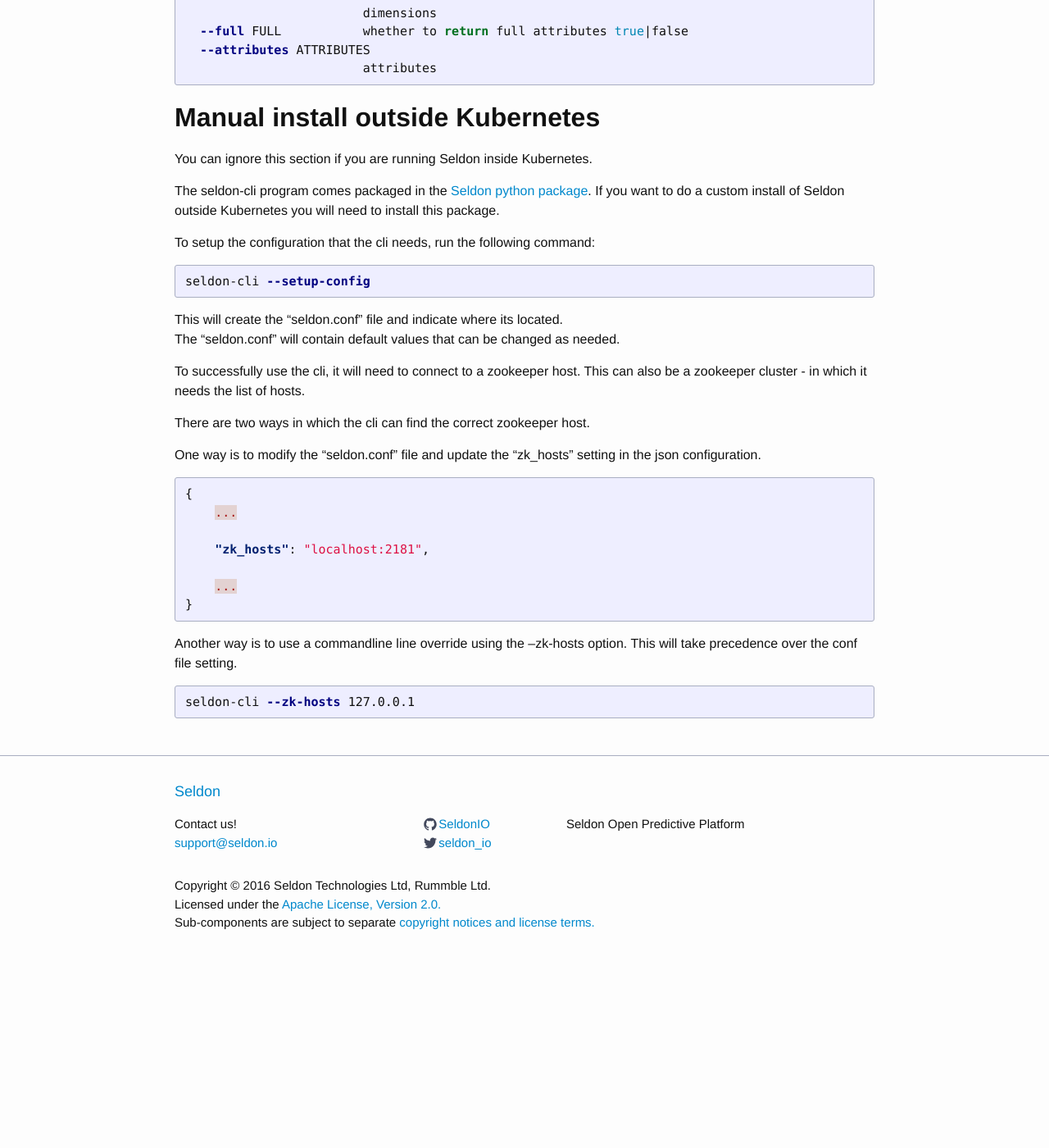
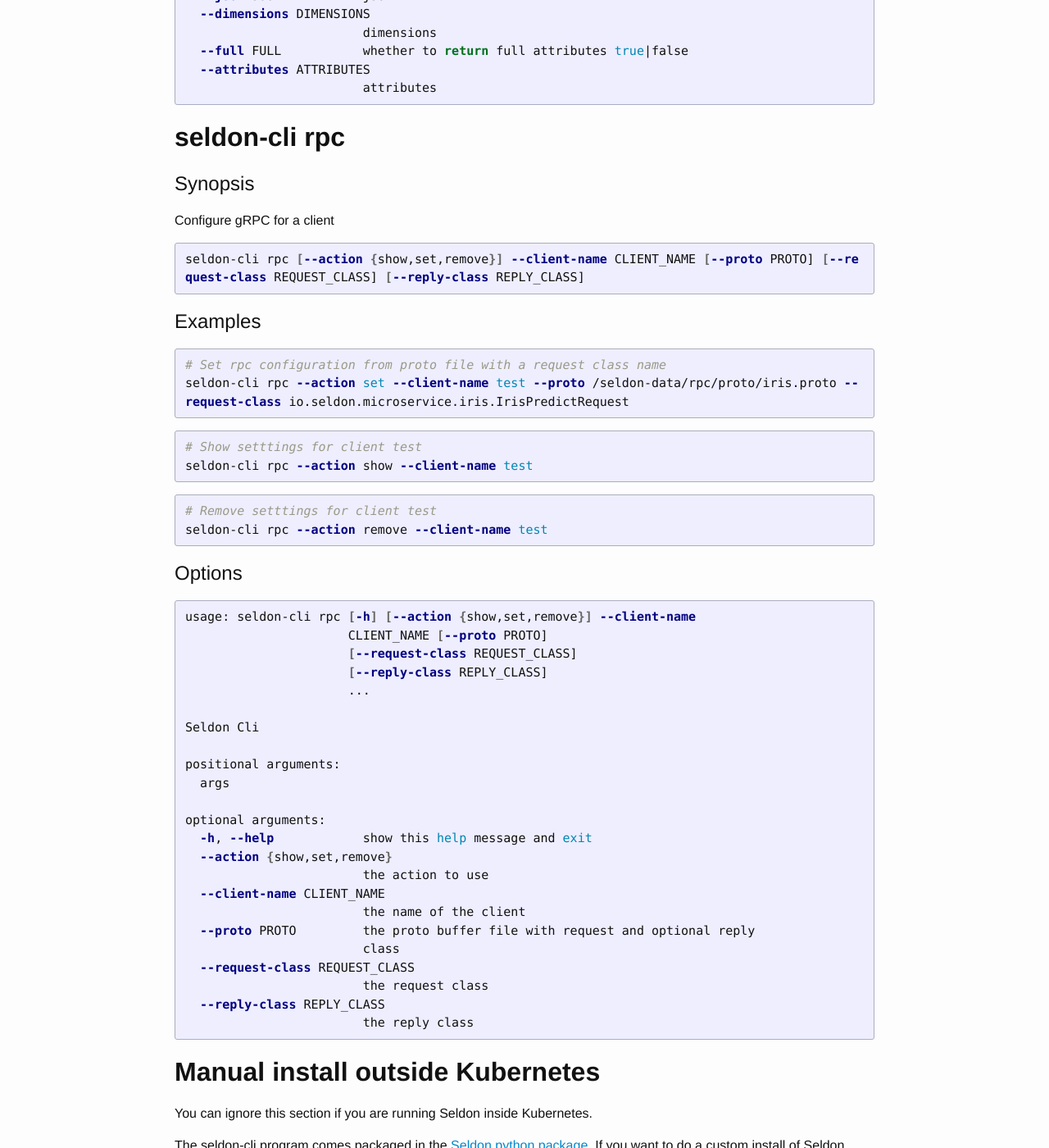
Before and after one commit to SeldonIO/seldonio.github.com, a Jekyll site: the page built from seldon-cli.md, in a window 1280 px wide and 1400 px high, scrolled down 16798 px. Shown: the whole window at 82% size. Built offline with Jekyll 4.4.1, drawn with Linux system fonts in a browser that asks for light colours; before the commit the page ends 17995 px from its top, so only the background shows below that; grey boxes are pictures that could not be loaded.

Commit message:
update seldon-cli for rpc

```diff
--- a/seldon-cli.md
+++ b/seldon-cli.md
@@ -15,6 +15,7 @@ title: Seldon CLI
 * [**seldon-cli rec_exp**](#rec_exp)
 * [**seldon-cli predict_alg**](#predict_alg)
 * [**seldon-cli api**](#api)
+* [**seldon-cli rpc**](#rpc)
 * [Manual install outside Kubernetes](#manual)
 
 # <a name="intro"></a>**Introduction**
@@ -796,6 +797,76 @@ optional arguments:
 {% endhighlight %}
 
 
+
+
+
+# <a name="rpc"></a>**seldon-cli rpc**
+
+## Synopsis
+Configure gRPC for a client
+
+{% highlight bash %}
+seldon-cli rpc [--action {show,set,remove}] --client-name CLIENT_NAME [--proto PROTO] [--request-class REQUEST_CLASS] [--reply-class REPLY_CLASS]
+{% endhighlight %}
+
+## Examples
+
+{% highlight bash %}
+# Set rpc configuration from proto file with a request class name
+seldon-cli rpc --action set --client-name test --proto /seldon-data/rpc/proto/iris.proto --request-class io.seldon.microservice.iris.IrisPredictRequest
+{% endhighlight %}
+
+{% highlight bash %}
+# Show setttings for client test
+seldon-cli rpc --action show --client-name test
+{% endhighlight %}
+
+{% highlight bash %}
+# Remove setttings for client test
+seldon-cli rpc --action remove --client-name test
+{% endhighlight %}
+
+## Options
+
+{% highlight bash %}
+usage: seldon-cli rpc [-h] [--action {show,set,remove}] --client-name
+                      CLIENT_NAME [--proto PROTO]
+                      [--request-class REQUEST_CLASS]
+                      [--reply-class REPLY_CLASS]
+                      ...
+
+Seldon Cli
+
+positional arguments:
+  args
+
+optional arguments:
+  -h, --help            show this help message and exit
+  --action {show,set,remove}
+                        the action to use
+  --client-name CLIENT_NAME
+                        the name of the client
+  --proto PROTO         the proto buffer file with request and optional reply
+                        class
+  --request-class REQUEST_CLASS
+                        the request class
+  --reply-class REPLY_CLASS
+                        the reply class
+
+{% endhighlight %}
+
+
+
+
+
+
+
+
+
+
+
+
+
 # <a name="manual"></a>**Manual install outside Kubernetes**
 
 You can ignore this section if you are running Seldon inside Kubernetes.
```
Also changed, not shown: grpc.md (+5 -18 lines).
